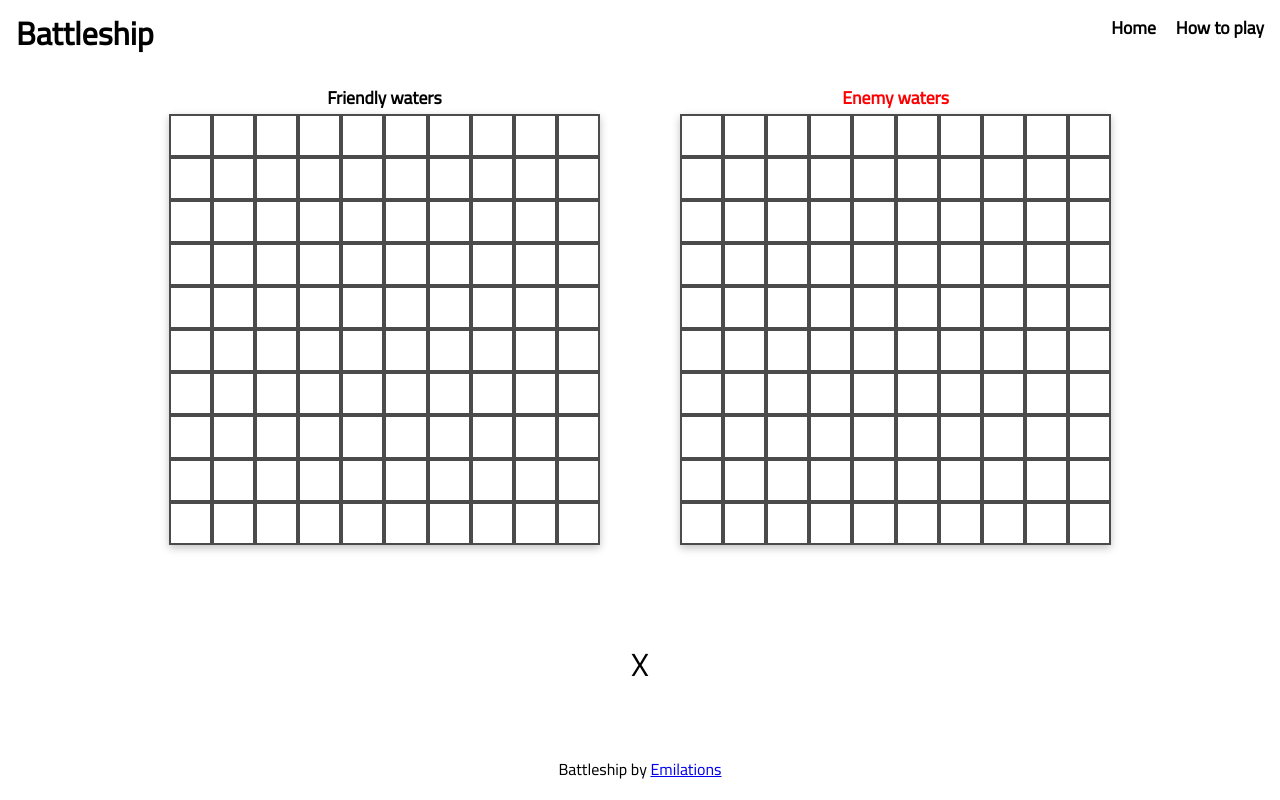
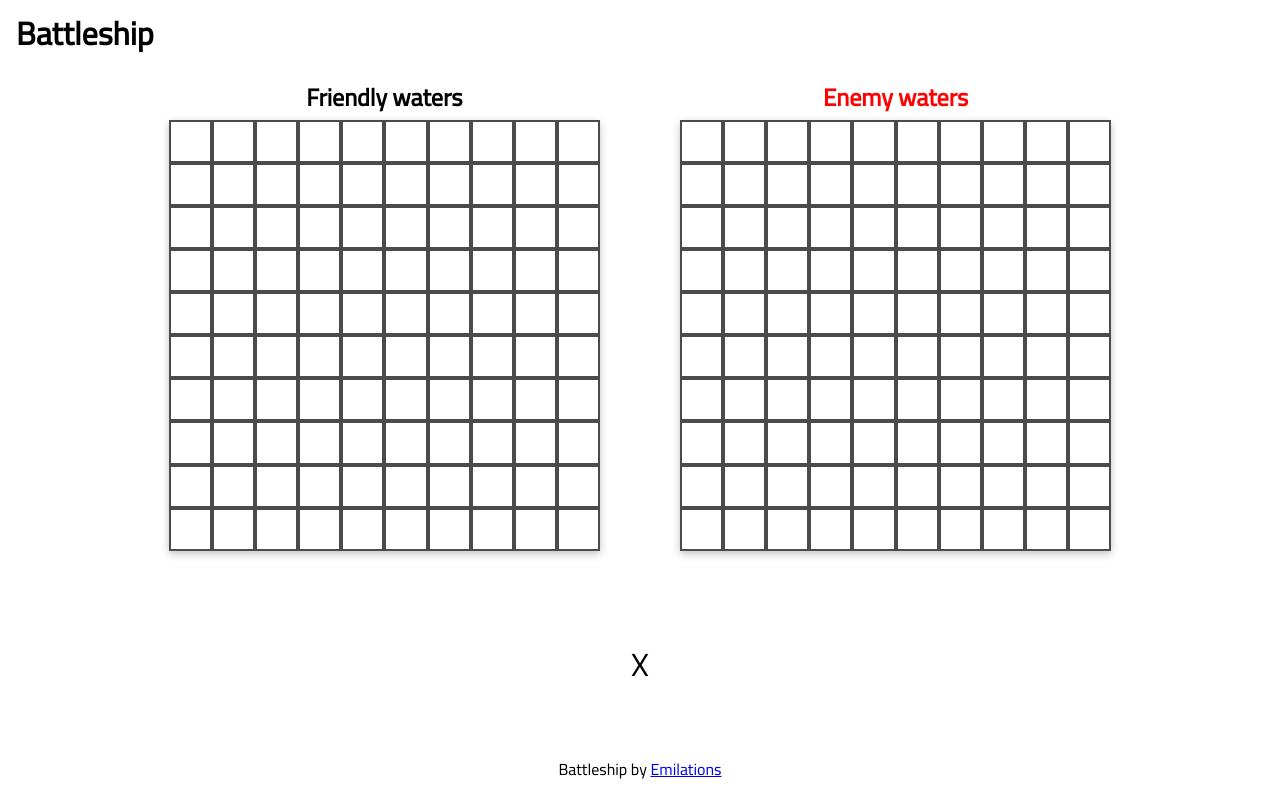
Before and after one commit to emilations/odin-Battleship, a plain HTML site: page index.html in a window 1280 px wide. Drawn offline with Linux system fonts and the light colour scheme.

Commit message:
Modify grid name size and remove items from menuy

```diff
--- a/index.html
+++ b/index.html
@@ -16,8 +16,8 @@
     <div class="main-container">
       <div class="header">
         <div class="title"><h1>Battleship</h1></div>
-        <div class="home-button"><h2>Home</h2></div>
-        <div class="how-to-play-button"><h2>How to play</h2></div>
+        <!-- <div class="home-button"><h2>Home</h2></div>
+        <div class="how-to-play-button"><h2>How to play</h2></div> -->
       </div>
       <!-- Add .grid-middle to place the grid in the middle -->
       <div class="grid grid-left">
--- a/styles.css
+++ b/styles.css
@@ -99,7 +99,7 @@ body {
 .grid-name {
   font-family: "Cairo";
   justify-self: center;
-  font-size: 1.1rem;
+  font-size: 1.5rem;
   font-weight: 700;
 }
 
```
